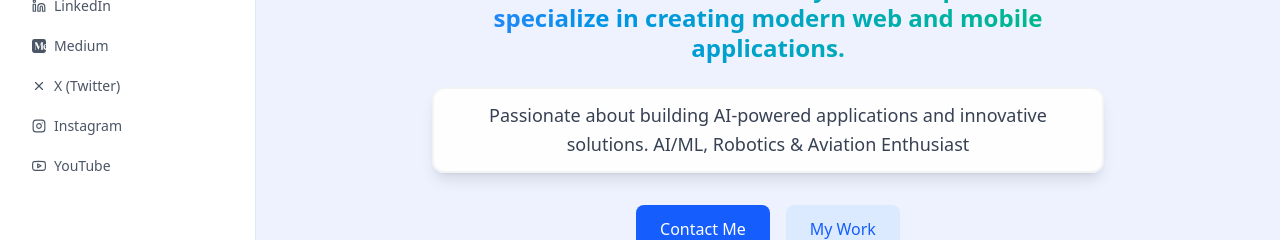
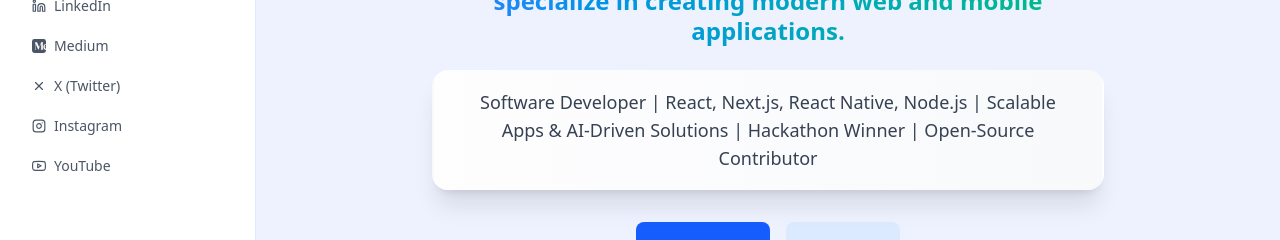
Before and after one commit to halilxibrahim/portfolio, a React (Vite) app: page / in a window 1280 px wide. Shown: the part 465-705 px from the top of the page. Built offline with nearby package versions, Linux system fonts and the light colour scheme.

Commit message:
Enhance HeroSection styling and update description for improved clarity and impact

```diff
--- a/src/components/HeroSection.jsx
+++ b/src/components/HeroSection.jsx
@@ -94,13 +94,18 @@ const HeroSection = () => {
           Hi, I m Halil ibrahim! with 3+ years of experience, I specialize in creating modern web and mobile applications.
         </h1>
 
-        <p className="slide-element mt-4 lg:mt-6 text-base sm:text-lg text-gray-700 px-6 leading-relaxed
+        <p className="slide-element mt-4 lg:mt-6 text-base sm:text-lg text-gray-700 px-8
           hover:scale-105 transition-all duration-300
-          backdrop-blur-lg bg-white/90 rounded-xl py-3
-          border-2 border-gray-200/50 shadow-lg
-          hover:border-emerald-500/50 hover:shadow-emerald-100">
-          Passionate about building AI-powered applications and innovative solutions.
-          AI/ML, Robotics & Aviation Enthusiast
+          bg-gradient-to-r from-white/90 to-gray-50/90 backdrop-blur-lg
+          rounded-2xl py-4
+          border-2 border-transparent
+          shadow-xl hover:shadow-2xl
+          hover:border-emerald-500/30
+          relative
+          before:absolute before:inset-0 before:bg-gradient-to-r before:from-blue-500/10 before:to-emerald-500/10 before:rounded-2xl before:opacity-0 hover:before:opacity-100 before:transition-opacity
+          cursor-pointer">
+          Software Developer | React, Next.js, React Native, Node.js | Scalable Apps & AI-Driven Solutions | Hackathon Winner | Open-Source Contributor
+
         </p>
 
         <div className="flex flex-col sm:flex-row gap-4 mt-6 lg:mt-8 w-full sm:w-auto px-4">
```
